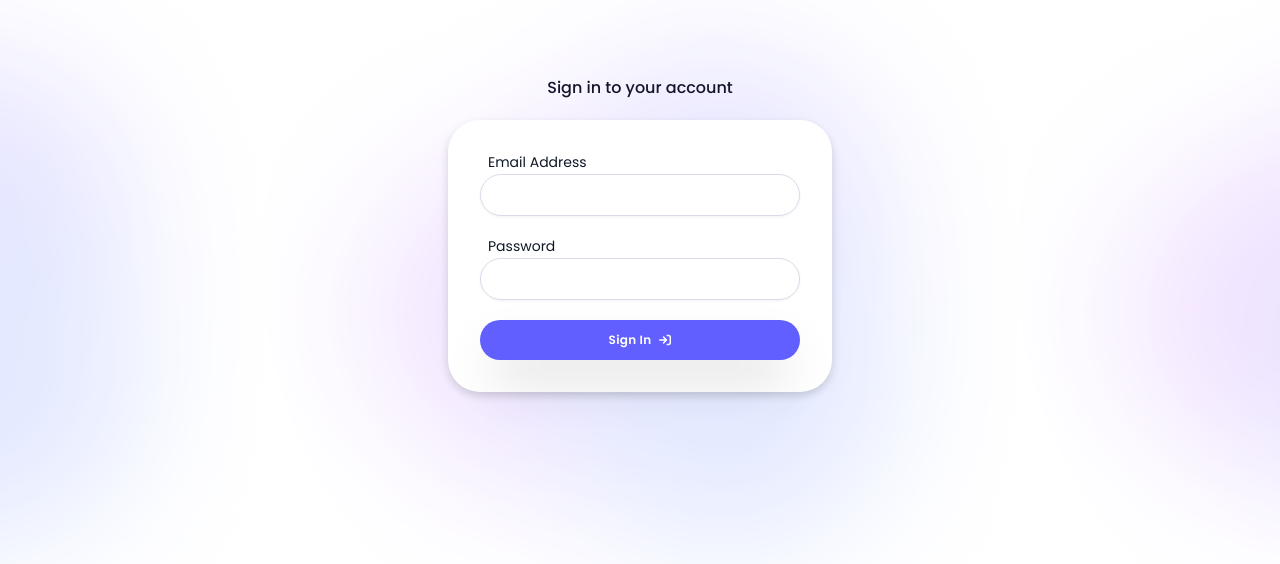
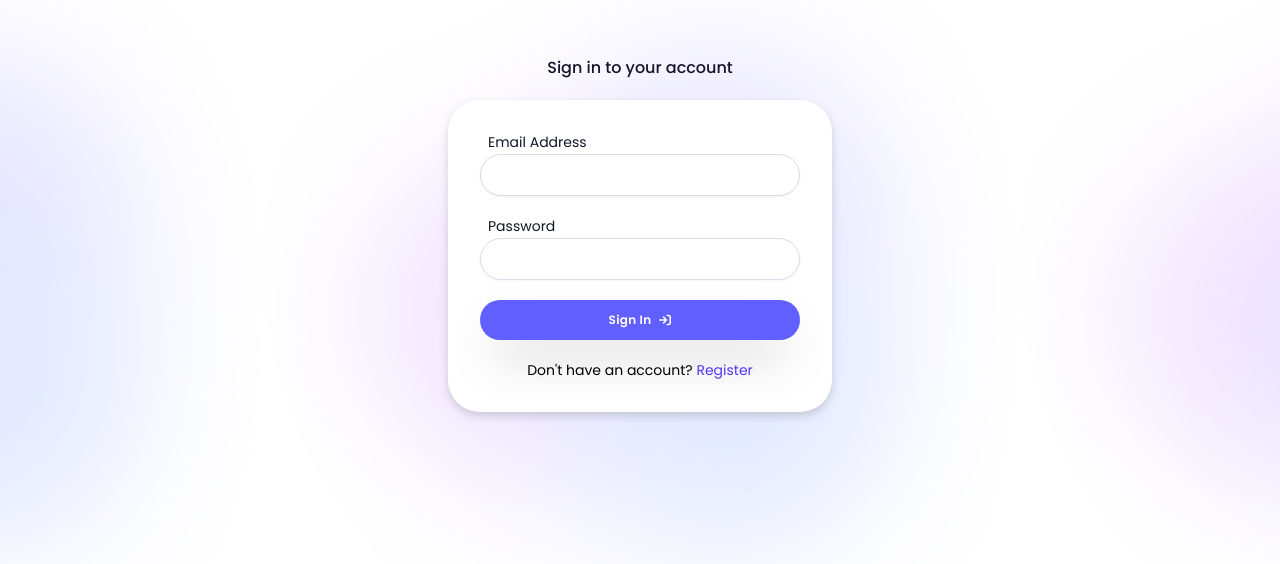
Before and after one commit to saeedhalabi/Whisperly, a React (Vite) app in the folder client/: page /sign-in in a window 1280 px wide. Shown: the part 176-740 px from the top of the page. Built offline with nearby package versions, Linux system fonts and the light colour scheme; no server answers.

Commit message:
feat: add navigation link to switch between Sign Up and Sign In pages.

```diff
--- /dev/null
+++ b/client/src/features/auth/SignIn.tsx
@@ -0,0 +1,20 @@
+import { useNavigate } from "react-router";
+
+const SignIn = () => {
+  const navigate = useNavigate();
+
+  return (
+    <div className="text-center mt-4 text-sm">
+      Don't have an account?{" "}
+      <button
+        type="button"
+        onClick={() => navigate("/")}
+        className="text-indigo-600 hover:underline cursor-pointer"
+      >
+        Register
+      </button>
+    </div>
+  );
+};
+
+export default SignIn;
--- /dev/null
+++ b/client/src/features/auth/SignUp.tsx
@@ -0,0 +1,20 @@
+import { useNavigate } from "react-router";
+
+const SignUp = () => {
+  const navigate = useNavigate();
+
+  return (
+    <div className="text-center mt-4 text-sm">
+      Already have an account?{" "}
+      <button
+        type="button"
+        onClick={() => navigate("/sign-in")}
+        className="text-indigo-600 hover:underline cursor-pointer"
+      >
+        Sign in
+      </button>
+    </div>
+  );
+};
+
+export default SignUp;
--- a/client/src/pages/SignInPage.tsx
+++ b/client/src/pages/SignInPage.tsx
@@ -5,6 +5,7 @@ import Title from "../components/Title";
 import { useNavigate } from "react-router";
 import { signIn } from "../services/api";
 import { SignInFormData } from "../types/auth.types";
+import SignIn from "../features/auth/SignIn";
 
 const SignInPage: React.FC = () => {
   const navigate = useNavigate();
@@ -76,6 +77,7 @@ const SignInPage: React.FC = () => {
           <div className="text-red-700 text-sm text-center">{error}</div>
         )}
         <Button text={loading ? "Signing In..." : "Sign In"} />
+        <SignIn />
       </form>
     </main>
   );
--- a/client/src/pages/SignUpPage.tsx
+++ b/client/src/pages/SignUpPage.tsx
@@ -5,6 +5,7 @@ import Button from "../components/Button";
 import Title from "../components/Title";
 import { signUp } from "../services/api";
 import { SignUpFormData } from "../types/auth.types";
+import SignUp from "../features/auth/SignUp";
 
 const SignUpPage: React.FC = () => {
   const navigate = useNavigate();
@@ -123,6 +124,7 @@ const SignUpPage: React.FC = () => {
         )}
 
         <Button text={loading ? "Signing Up..." : "Sign Up"} />
+        <SignUp />
       </div>
     </form>
   );
```
